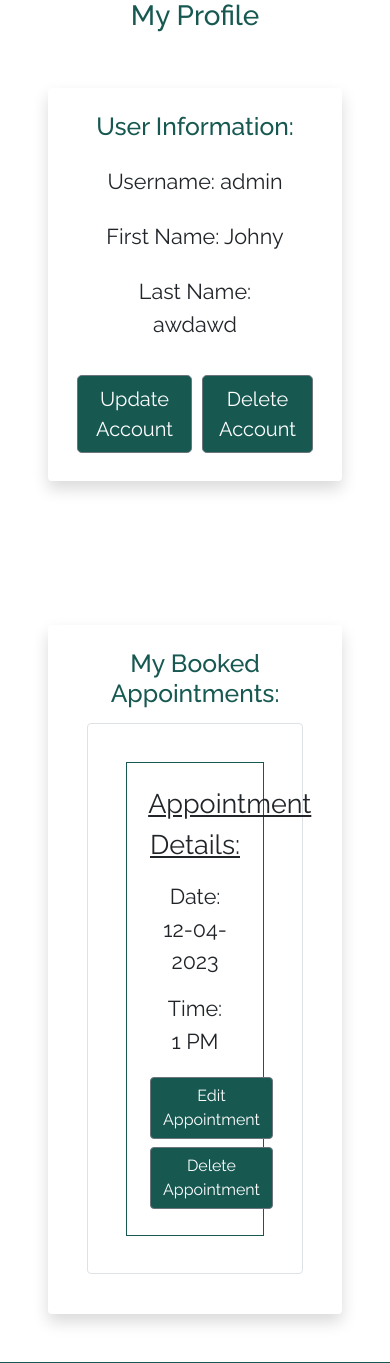
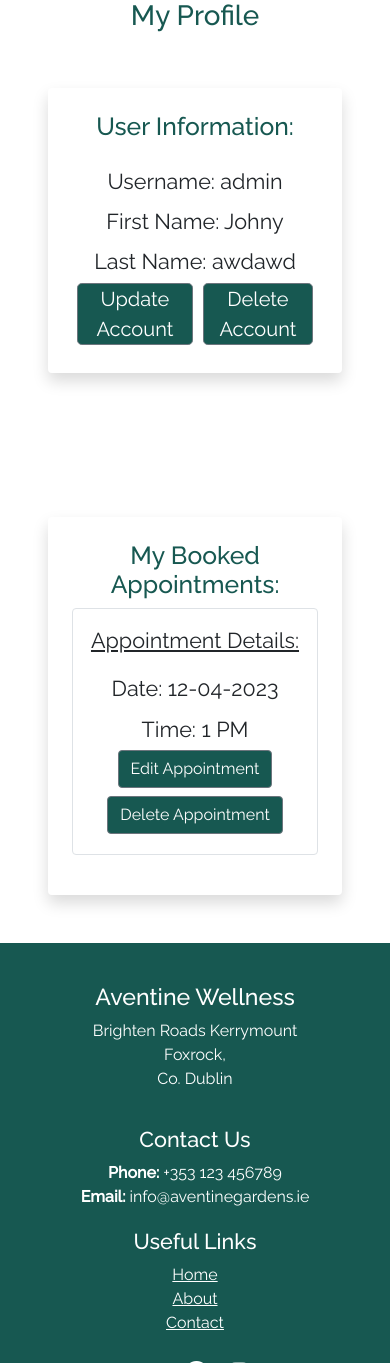
Before and after one commit to VictoriaT87/P4-Aventine-Wellness, a Django app: page /user/user-profile in a window 390 px wide. Shown: the part 129-1492 px from the top of the page. Run offline with Django 3.2, Linux system fonts and the light colour scheme; a user stored in the database is signed in; data comes from the database, SQL or seed files in the repository; both versions use the stored data as it was after the commit; some libraries are stand-ins or nearby versions.

Commit message:
Re-add jquery, fix div and button styling

```diff
--- a/static/css/style.css
+++ b/static/css/style.css
@@ -404,6 +404,7 @@ a:hover {
 }
 
 .contact .info-item {
+    text-align: center;
     box-shadow: 0 0 25px rgba(0, 0, 0, 0.08);
     padding: 20px 0 30px 0;
 }
@@ -602,7 +603,7 @@ iframe {
 }
 
 #id_timeblock {
-    width: 250px;
+    width: 10em;
 }
 
 
@@ -776,6 +777,32 @@ iframe {
     .hero-content {
         max-width: 100%;
     }
+
+    .delete-div,
+    .update-div,
+    .login-div {
+        height: 100vh;
+    }
+
+    .mobile-profile-btns {
+        padding: 0;
+    }
+
+    .appointment-list {
+        border: none;
+        margin: 0;
+        padding: 0;
+
+    }
+
+    .appointment-details {
+        font-size: 1em;
+    }
+
+    .list-group {
+        font-size: 1em;
+        margin: 0;
+    }
 }
 
 /* Medium devices (landscape tablets, 768px and up) */
--- a/templates/appointments/edit_appointment.html
+++ b/templates/appointments/edit_appointment.html
@@ -5,8 +5,6 @@
 <div class="shadow p-4 mb-5 bg-body bg-body rounded text-black m-5 update-div">
     <div class="verticle-center">
         <h2 class="text-center mt-3">Edit Your Appointment</h2>
-        <div>
-
         <div class="login-form">
             {{ form.media }}
             <form method="POST" class="appointment-form">{% csrf_token %}
@@ -17,5 +15,4 @@
         </div>
     </div>
 </div>
-</div>
 {%endblock%}
--- a/templates/base.html
+++ b/templates/base.html
@@ -11,12 +11,16 @@
     <meta name="description" content="Aventine Gardens offering wellness sessions to treat mind, body and soul">
     <title>Aventine Gardens</title>
 
+    <!-- jQuery -->
+    <script src="https://code.jquery.com/jquery-3.6.4.min.js"
+        integrity="sha256-oP6HI9z1XaZNBrJURtCoUT5SUnxFr8s3BzRl+cbzUq8=" crossorigin="anonymous"></script>
+
     <!-- Boostrap CSS -->
     <link href="https://cdn.jsdelivr.net/npm/bootstrap@5.0.1/dist/css/bootstrap.min.css" rel="stylesheet"
         integrity="sha384-+0n0xVW2eSR5OomGNYDnhzAbDsOXxcvSN1TPprVMTNDbiYZCxYbOOl7+AMvyTG2x" crossorigin="anonymous">
 
     <!-- Minified CSS -->
-    <link rel="stylesheet" href="{% static 'css/style-min.css' %}">
+    <link rel="stylesheet" href="{% static 'css/style.css' %}">
 </head>
 
 <body>
@@ -30,6 +34,7 @@
     </main>
 
     {% include 'includes/footer.html' %}
+
     <!-- Boostrap JS -->
     <script src="https://cdn.jsdelivr.net/npm/bootstrap@5.0.1/dist/js/bootstrap.bundle.min.js"
         integrity="sha384-gtEjrD/SeCtmISkJkNUaaKMoLD0//ElJ19smozuHV6z3Iehds+3Ulb9Bn9Plx0x4" crossorigin="anonymous">
--- a/templates/user/user_profile.html
+++ b/templates/user/user_profile.html
@@ -17,9 +17,9 @@
         <li class="list-group mt-2">Last Name: {{ user.profile.last_name }}</li>
     </ul>
     <div class="profile-btn-group d-flex justify-content-center">
-        <a class='profile-btns btn btn-secondary btn-lg mt-1 mb-1' href="{% url 'user-update' user.pk %}">Update
+        <a class='profile-btns mobile-profile-btns btn btn-secondary btn-lg mt-1 mb-1' href="{% url 'user-update' user.pk %}">Update
             Account</a>
-        <a class='profile-btns btn btn-secondary btn-lg mt-1 mb-1' href="{% url 'user-delete' user.pk %}">Delete
+        <a class='profile-btns mobile-profile-btns btn btn-secondary btn-lg mt-1 mb-1' href="{% url 'user-delete' user.pk %}">Delete
             Account</a>
     </div>
 </div>
```
Also changed, not shown: db.sqlite3. Lines whose indentation alone changed are shown as unchanged.
